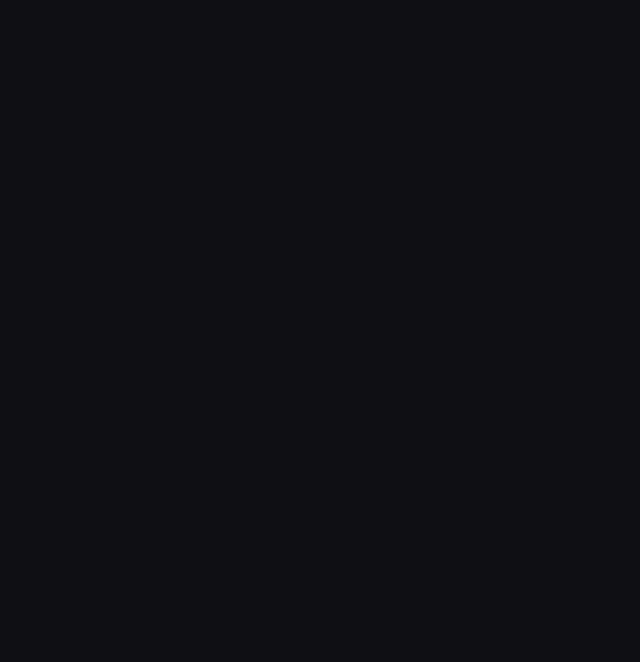
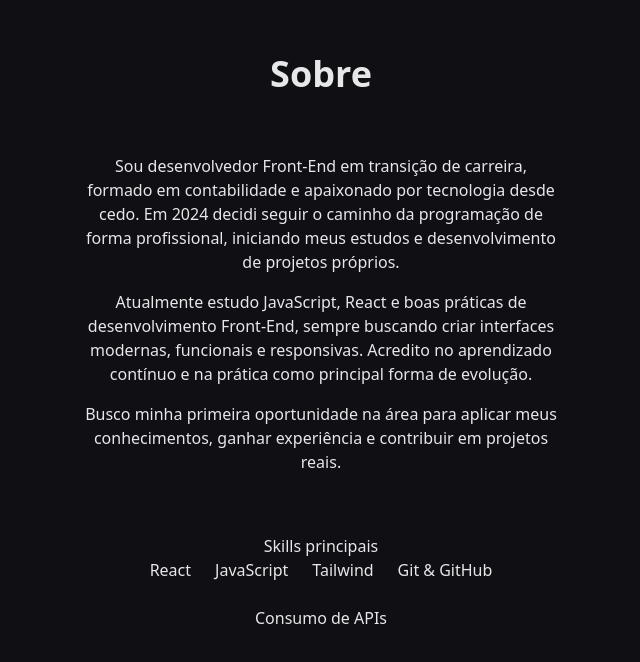
Before and after one commit to andre-arcanjo/portfolio-andre-arcanjo, a React (Vite) app: page / in a window 1280 px wide. Shown: the part 786-1448 px from the top of the page, without its empty margins (319-959 px from the left). Before the commit the page ends 800 px from the top, so only its background shows below. Built offline with nearby package versions, Linux system fonts and the light colour scheme.

Commit message:
feat: add about section to portfolio

```diff
--- a/src/App.tsx
+++ b/src/App.tsx
@@ -1,3 +1,4 @@
+import { About } from "./components/About/About"
 import { Header } from "./components/Header/Header"
 import { Hero } from "./components/Hero/Hero"
 
@@ -7,6 +8,7 @@
     <>
       <Header />
       <Hero />
+      <About />
     </>
   )
 }
--- /dev/null
+++ b/src/components/About/About.tsx
@@ -0,0 +1,28 @@
+export const About = () => {
+    return (
+        <>
+            <div className="py-24 flex justify-center items-center text-[#E5E7E8]">
+                <div className="max-w-120 flex flex-col items-center text-center space-y-15">
+                    <h1 className="text-4xl font-bold">Sobre</h1>
+                    <div className="space-y-4">
+                        <p>Sou desenvolvedor Front-End em transição de carreira, formado em contabilidade e apaixonado por tecnologia desde cedo. Em 2024 decidi seguir o caminho da programação de forma profissional, iniciando meus estudos e desenvolvimento de projetos próprios.</p>
+                        <p>Atualmente estudo JavaScript, React e boas práticas de desenvolvimento Front-End, sempre buscando criar interfaces modernas, funcionais e responsivas. Acredito no aprendizado contínuo e na prática como principal forma de evolução.</p>
+                        <p>Busco minha primeira oportunidade na área para aplicar meus conhecimentos, ganhar experiência e contribuir em projetos reais.</p>
+                    </div>
+                    <div className="text-center flex flex-col">
+                        <h2 className="font-medium">
+                            Skills principais
+                        </h2>
+                        <div className="flex flex-wrap justify-center gap-6">
+                            <p>React</p>
+                            <p>JavaScript</p>
+                            <p>Tailwind</p>
+                            <p>Git & GitHub</p>
+                            <p>Consumo de APIs</p>
+                        </div>
+                    </div>
+                </div>
+            </div>
+        </>
+    )
+}
```
